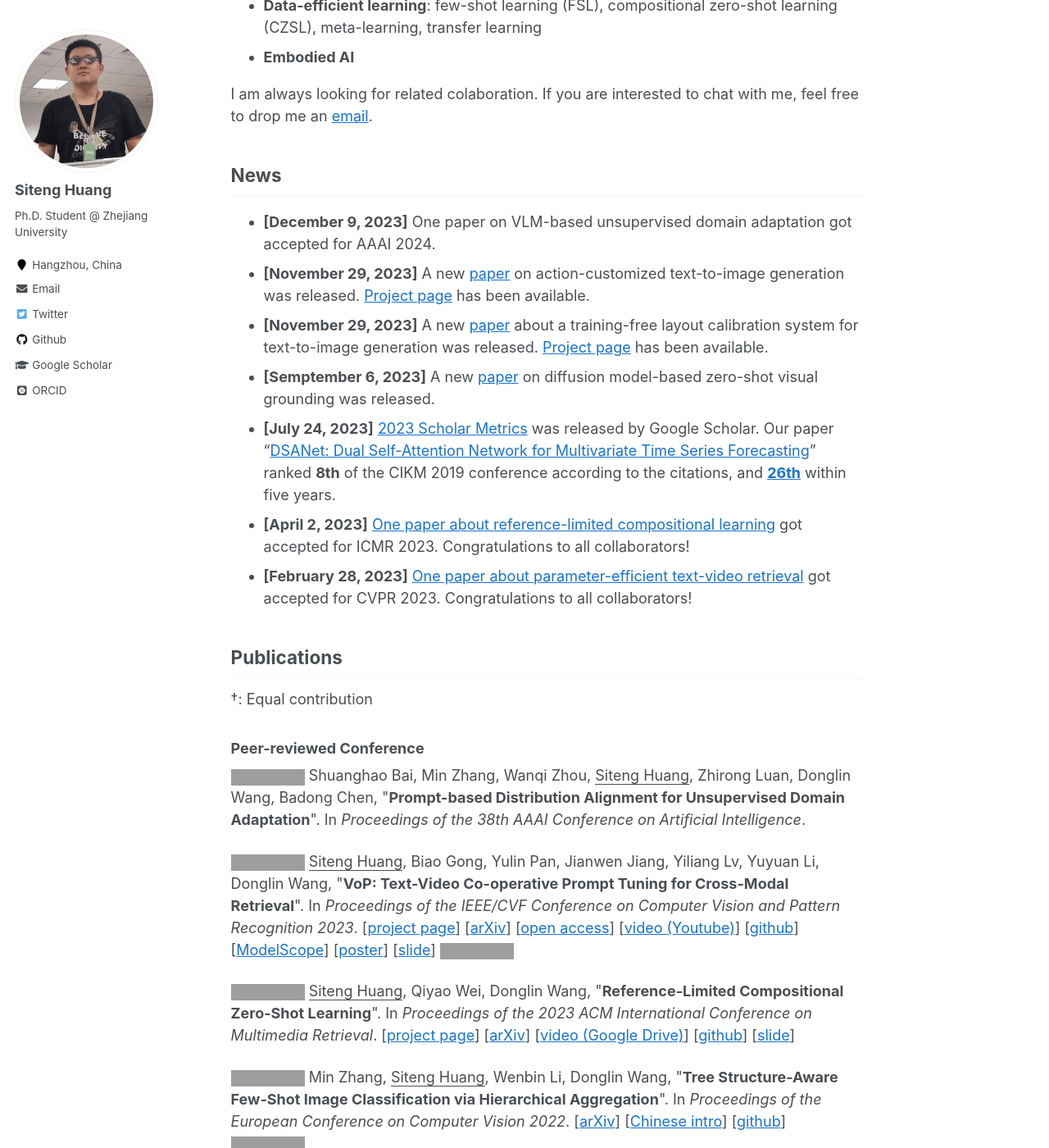
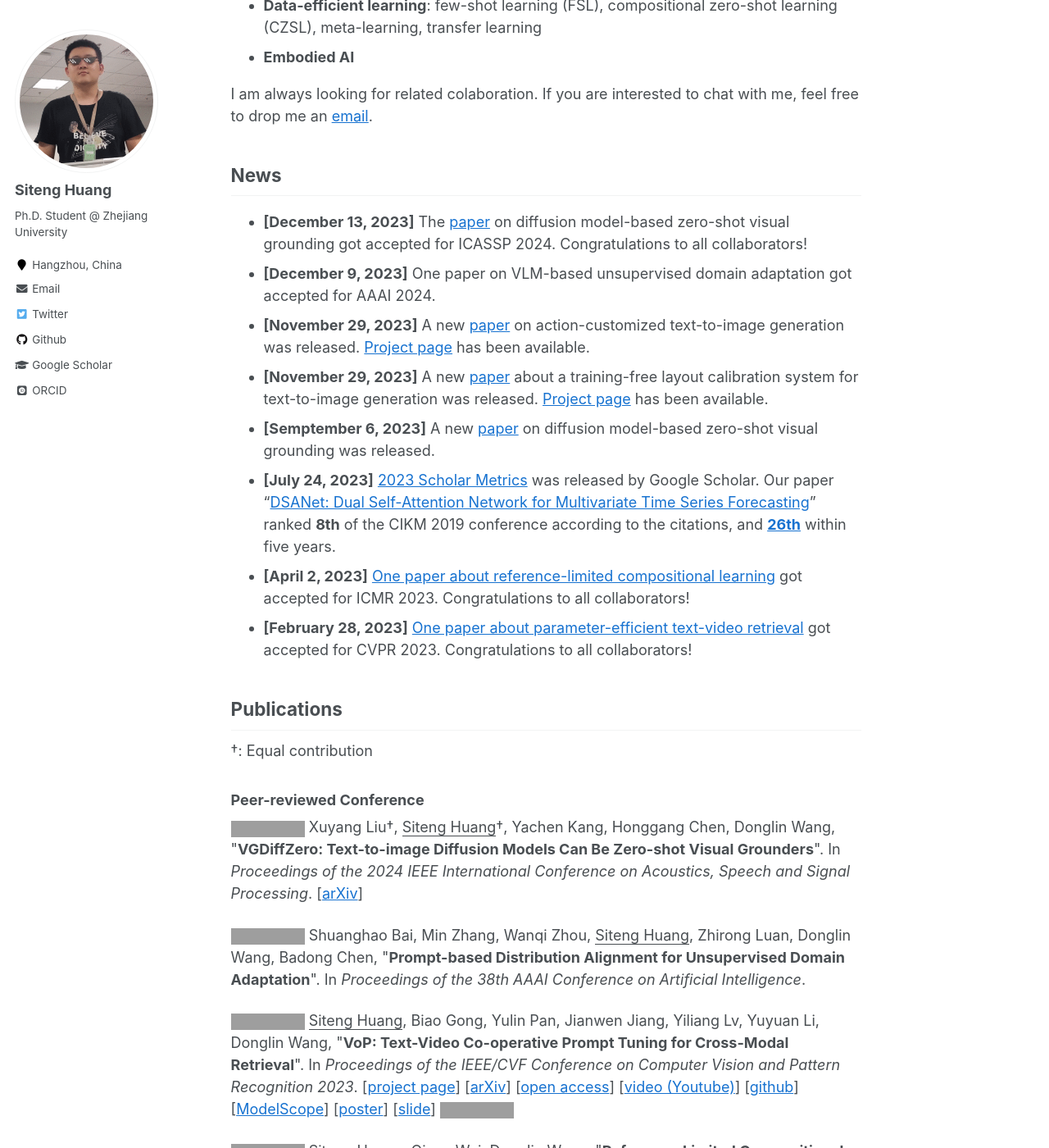
Before and after one commit to bighuang624/bighuang624.github.io, a Jekyll site: the page built from _pages/about.md, in a window 1280 px wide and 1400 px high, scrolled down 601 px. Shown: the whole window at 82% size. Built offline with Jekyll 4.4.1, drawn with Linux system fonts in a browser that asks for light colours; some web fonts are replaced; comment, search, counter and statistics services are not loaded; some of the changed text lies outside the part shown; grey boxes are pictures that could not be loaded.

Commit message:
update for icassp 2024

```diff
--- a/_pages/about.md
+++ b/_pages/about.md
@@ -41,6 +41,7 @@ I am always looking for related colaboration. If you are interested to chat with
 
 <h2 id='news'>News</h2>
 
+* **[December 13, 2023]** The [paper](https://arxiv.org/abs/2309.01141) on diffusion model-based zero-shot visual grounding got accepted for ICASSP 2024. Congratulations to all collaborators!
 * **[December 9, 2023]** One paper on VLM-based unsupervised domain adaptation got accepted for AAAI 2024.
 * **[November 29, 2023]** A new [paper](https://arxiv.org/abs/2311.15841) on action-customized text-to-image generation was released. [Project page](https://adi-t2i.github.io/ADI/) has been available.
 * **[November 29, 2023]** A new [paper](https://arxiv.org/abs/2311.15841) about a training-free layout calibration system for text-to-image generation was released. [Project page](https://simm-t2i.github.io/SimM/) has been available.
@@ -82,6 +83,8 @@ I am always looking for related colaboration. If you are interested to chat with
 
 <a href="https://arxiv.org/abs/2303.15230"><img src="https://img.shields.io/badge/arXiv-2303.15230-B31B1B?style=flat"></a> **Siteng Huang**, Donglin Wang, Xuehan Wu, Ao Tang, &quot;[DSANet: Dual Self-Attention Network for Multivariate Time Series Forecasting](https://dl.acm.org/doi/abs/10.1145/3357384.3358132)&quot;. In *Proceedings of the 28th ACM International Conference on Information and Knowledge Management* (**CIKM 2019**). [[project page](https://kyonhuang.top/publication/dual-self-attention-network)] [[pdf](https://kyonhuang.top/files/DSANet/Huang-DSANet.pdf)] [[bib](https://kyonhuang.top/publication/dual-self-attention-network#bibtex)] [[code](https://github.com/bighuang624/DSANet)] [[poster](https://kyonhuang.top/files/DSANet/cikm19-DSANet-poster.pdf)] [[slide](https://kyonhuang.top/files/DSANet/cikm19-DSANet-presentation.pdf)] -->
 
+<img src="https://img.shields.io/badge/ICASSP-2024-blue?style=flat-square"> Xuyang Liu†, <u>Siteng Huang</u>†, Yachen Kang, Honggang Chen, Donglin Wang, &quot;**VGDiffZero: Text-to-image Diffusion Models Can Be Zero-shot Visual Grounders**&quot;. In *Proceedings of the 2024 IEEE International Conference on Acoustics, Speech and Signal Processing*. [[arXiv](https://arxiv.org/abs/2309.01141)]
+
 <img src="https://img.shields.io/badge/AAAI-2024-blue?style=flat-square"> Shuanghao Bai, Min Zhang, Wanqi Zhou, <u>Siteng Huang</u>, Zhirong Luan, Donglin Wang, Badong Chen, &quot;**Prompt-based Distribution Alignment for Unsupervised Domain Adaptation**&quot;. In *Proceedings of the 38th AAAI Conference on Artificial Intelligence*.
 
 <a href="https://ieeexplore.ieee.org/document/10203679" target="_blank"><img src="https://img.shields.io/badge/CVPR-2023-blue?style=flat-square"></a> <u>Siteng Huang</u>, Biao Gong, Yulin Pan, Jianwen Jiang, Yiliang Lv, Yuyuan Li, Donglin Wang, &quot;**VoP: Text-Video Co-operative Prompt Tuning for Cross-Modal Retrieval**&quot;. In *Proceedings of the IEEE/CVF Conference on Computer Vision and Pattern Recognition 2023*. [[project page](https://kyonhuang.top/publication/text-video-cooperative-prompt-tuning)] [[arXiv](https://arxiv.org/abs/2211.12764)] [[open access](https://openaccess.thecvf.com/content/CVPR2023/html/Huang_VoP_Text-Video_Co-Operative_Prompt_Tuning_for_Cross-Modal_Retrieval_CVPR_2023_paper.html)] [[video (Youtube)](https://www.youtube.com/watch?v=ymdkiSSuOmI)] [[github](https://github.com/bighuang624/VoP)] [[ModelScope](https://modelscope.cn/models/damo/cv_vit-b32_retrieval_vop/summary)] [[poster](https://kyonhuang.top/files/VoP/CVPR23-VoP-poster.pdf)] [[slide](https://kyonhuang.top/files/VoP/CVPR23-VoP-presentation.pdf)] <a href="https://github.com/bighuang624/VoP" target="_blank"><img src="https://img.shields.io/github/stars/bighuang624/VoP?style=social"></a>
@@ -108,7 +111,7 @@ I am always looking for related colaboration. If you are interested to chat with
 
 <a href="https://arxiv.org/abs/2311.15773" target="_blank"><img src="https://img.shields.io/badge/arXiv-2311.15773-B31B1B?style=flat-square"></a> Biao Gong†, <u>Siteng Huang</u>†, Yutong Feng, Shiwei Zhang, Yuyuan Li, Yu Liu, &quot;**Check, Locate, Rectify: A Training-Free Layout Calibration System for Text-to-Image Generation**&quot;. *arXiv preprint arXiv:2311.15773*. [[pdf](https://arxiv.org/pdf/2311.15773.pdf)] [[project page](https://simm-t2i.github.io/SimM/)]
 
-<a href="https://arxiv.org/abs/2309.01141" target="_blank"><img src="https://img.shields.io/badge/arXiv-2309.01141-B31B1B?style=flat-square"></a> Xuyang Liu†, <u>Siteng Huang</u>†, Yachen Kang, Honggang Chen, Donglin Wang, &quot;**VGDiffZero: Text-to-image Diffusion Models Can Be Zero-shot Visual Grounders**&quot;. *arXiv preprint arXiv:2309.01141*. [[pdf](https://arxiv.org/pdf/2309.01141.pdf)]
+<!-- <a href="https://arxiv.org/abs/2309.01141" target="_blank"><img src="https://img.shields.io/badge/arXiv-2309.01141-B31B1B?style=flat-square"></a> Xuyang Liu†, <u>Siteng Huang</u>†, Yachen Kang, Honggang Chen, Donglin Wang, &quot;**VGDiffZero: Text-to-image Diffusion Models Can Be Zero-shot Visual Grounders**&quot;. *arXiv preprint arXiv:2309.01141*. [[pdf](https://arxiv.org/pdf/2309.01141.pdf)] -->
 
 <a href="https://arxiv.org/abs/2303.15230" target="_blank"><img src="https://img.shields.io/badge/arXiv-2303.15230-B31B1B?style=flat-square"></a> <u>Siteng Huang</u>, Biao Gong, Yutong Feng, Yiliang Lv, Donglin Wang, &quot;**Troika: Multi-Path Cross-Modal Traction for Compositional Zero-Shot Learning**&quot;. *arXiv preprint arXiv:2303.15230*. [[pdf](https://arxiv.org/pdf/2303.15230.pdf)] [[project page](https://kyonhuang.top/publication/Troika)] [[github](https://github.com/bighuang624/Troika)]
 
```
